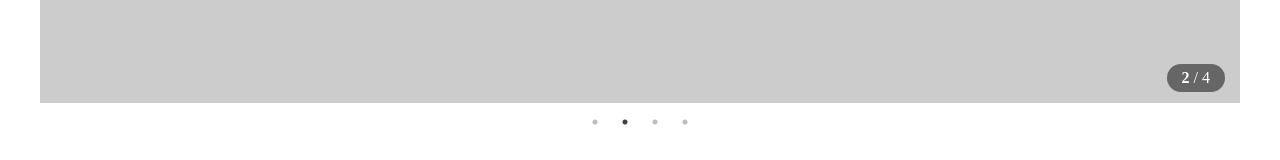
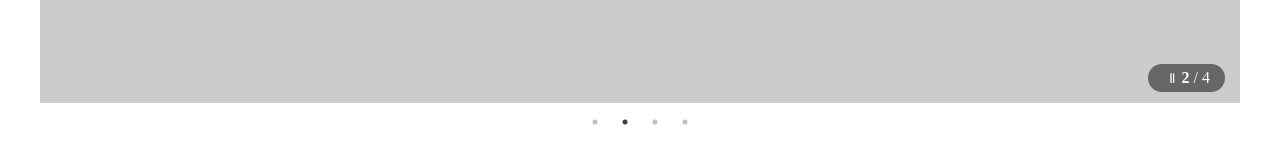
Before and after one commit to yesroad/react-ts-slick, a React (Create React App) app: page / in a window 1280 px wide. Shown: the part 364-524 px from the top of the page. Built offline with nearby package versions, Linux system fonts and the light colour scheme.

Commit message:
autoplay 토글 함수 추가

```diff
--- a/src/Slider/Control.tsx
+++ b/src/Slider/Control.tsx
@@ -4,7 +4,11 @@ interface controlProps {
 	/** 슬라이더 총 개수 */
 	count: number;
 	/** 현재 슬라이드 번호 */
-	currentIndex?: number;
+	currentIndex: number;
+	/** autoplay 여부 */
+	isPlay: boolean;
+	/** autoplay 적용 토글 함수 */
+	onToggle: (played: boolean) => void;
 }
 
 const ControlBoxWrapper = styled.div`
@@ -25,9 +29,29 @@ const Indicator = styled.span`
 	text-align: center;
 `;
 
-function Control({ count, currentIndex }: controlProps) {
+const PlayBtn = styled.button`
+	background: transparent;
+	border: none;
+	cursor: pointer;
+	color: #fff;
+	&:after {
+		display: block;
+		content: '▶️';
+	}
+	&.playing {
+		&:after {
+			content: 'Ⅱ';
+		}
+	}
+`;
+
+function Control({ count, currentIndex, onToggle, isPlay }: controlProps) {
 	return (
 		<ControlBoxWrapper>
+			<PlayBtn
+				className={`${isPlay ? 'playing' : ''}`}
+				onClick={(played) => onToggle(!played)}
+			/>
 			<Indicator>
 				<strong>{currentIndex}</strong> / {count}
 			</Indicator>
--- a/src/Slider/Slick.tsx
+++ b/src/Slider/Slick.tsx
@@ -57,8 +57,6 @@ function Slick({
 	loop = true,
 	defaultIndex = 0,
 }: sliderProps) {
-	const [currentIndex, setCurrentIndex] = useState(defaultIndex);
-
 	const slick = useRef<Slider>(null);
 	const settings = useMemo<Settings>(
 		() => ({
@@ -76,15 +74,24 @@ function Slick({
 		[autoplay, isIndicator, loop, speed],
 	);
 
+	const [currentIndex, setCurrentIndex] = useState(defaultIndex);
+	const [isPlaying, setIsPlaying] = useState(settings.autoplay || false);
+
+	const onPause = useCallback(() => {
+		slick.current?.slickPause();
+		setIsPlaying(false);
+	}, [setIsPlaying]);
+
+	const onPlay = useCallback(() => {
+		slick.current?.slickPlay();
+		setIsPlaying(true);
+	}, [setIsPlaying]);
+
 	/** 이전 슬라이드로 이동 */
-	const slidePrev = useCallback(() => {
-		slick.current?.slickPrev();
-	}, []);
+	const slidePrev = () => slick.current?.slickPrev();
 
 	/** 다음 슬라이드로 이동 */
-	const slideNext = useCallback(() => {
-		slick.current?.slickNext();
-	}, []);
+	const slideNext = () => slick.current?.slickNext();
 
 	/** 슬라이드 총 개수 */
 	const count = useMemo(() => Children.count(children), [children]);
@@ -100,7 +107,14 @@ function Slick({
 					<NextButton onClick={slideNext}>&gt;</NextButton>
 				</>
 			)}
-			{isControl && <Control currentIndex={currentIndex + 1} count={count} />}
+			{isControl && (
+				<Control
+					isPlay={isPlaying}
+					onToggle={() => (isPlaying ? onPause() : onPlay())}
+					currentIndex={currentIndex + 1}
+					count={count}
+				/>
+			)}
 		</SlideWrapper>
 	);
 }
```
